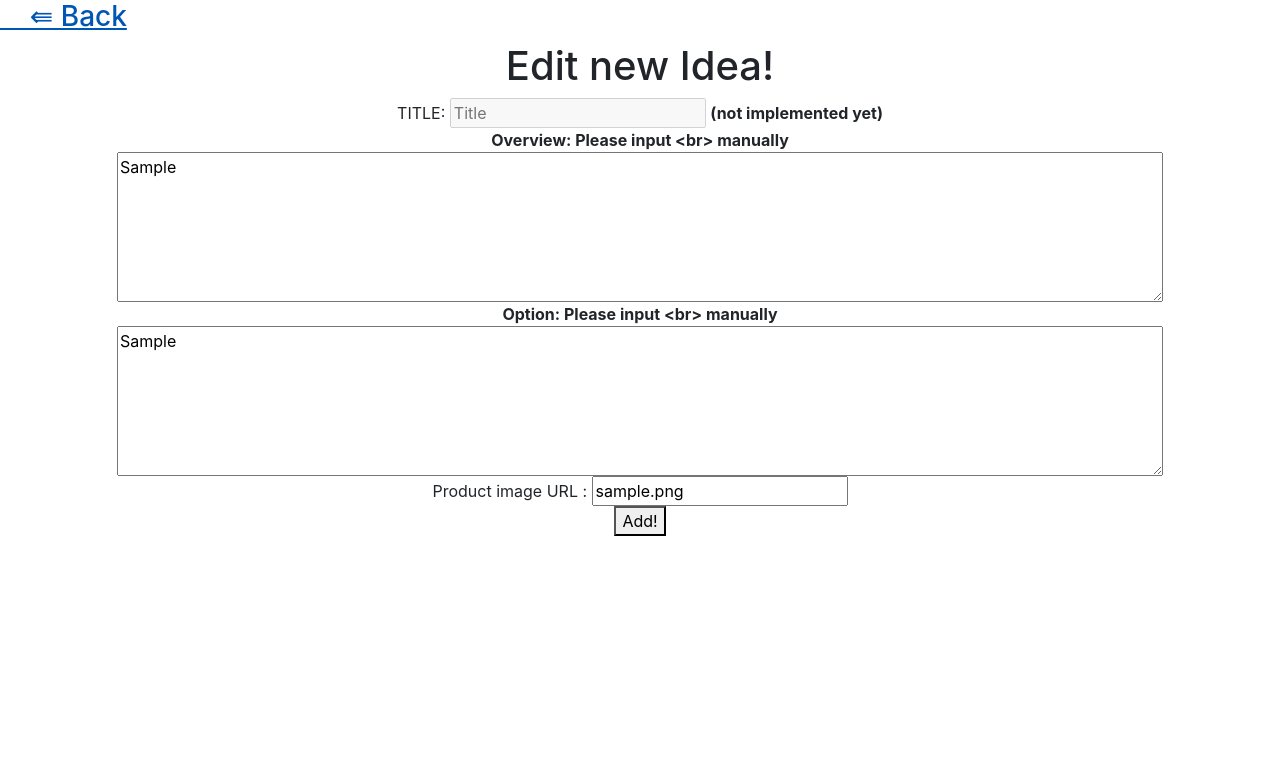
After one commit to heraldoyp/Lentera, a Node server app: page /ideas/edit/1 in a window 1280 px wide. The commit adds this page. Shown: the top 783 px of the page. Run offline with Node 20, Linux system fonts and the light colour scheme; tables that the repository leaves empty hold one stand-in row (values such as "Sample post"); some libraries are stand-ins or nearby versions.

Commit message:
MVC, sequelize, basic ejs done

```diff
--- a/routes/ideas.js
+++ b/routes/ideas.js
@@ -3,11 +3,42 @@ const router = express.Router();
 const models = require('../models');
 
 router.get('/', (req, res) => {
-  models.Ideas.findAll().then(result => res.render('ideas.ejs', datas=result))
+  models.Ideas.findAll({order : [['id', 'ASC']]}).then(result => res.render('ideas.ejs', datas=result))
 })
 
-router.get('/:id', (req, res) => {
+router.get('/view/:id', (req, res) => {
   models.Ideas.findById(req.params.id).then(data => res.render('ideasbyid.ejs', idea = data))
+})
+
+router.get('/edit/:id', (req, res) => {
+  models.Ideas.findById(req.params.id).then(data => res.render('editidea.ejs', idea = data))
+})
+
+router.post('/edit/:id', (req, res) => {
+  let newdata = {
+    overview : req.body.overview,
+    image : req.body.image,
+    option : req.body.option
+  }
+  models.Ideas.update(newdata, {where: {id: req.params.id}}).then(data => res.redirect('/ideas'))
+})
+
+router.get('/create', (req, res) => {
+  res.render('createideas.ejs')
+})
+
+router.post('/create', (req, res) => {
+  let newidea = {
+    overview : req.body.overview,
+    image : req.body.image,
+    option : req.body.option
+  }
+  models.Ideas.create(newidea).then(data => res.redirect('/ideas'))
+})
+
+
+router.get('/delete/:id', (req, res) => {
+  models.Ideas.destroy({where: {id: req.params.id}}).then(deleted => res.redirect('/ideas'))
 })
 
 
--- /dev/null
+++ b/views/editidea.ejs
@@ -0,0 +1,21 @@
+<html>
+    <head>
+      <title>Edit new Idea</title>
+      <link rel="stylesheet" href="https://maxcdn.bootstrapcdn.com/bootstrap/4.0.0/css/bootstrap.min.css" integrity="sha384-Gn5384xqQ1aoWXA+058RXPxPg6fy4IWvTNh0E263XmFcJlSAwiGgFAW/dAiS6JXm" crossorigin="anonymous">
+    </head>
+      <body>
+        <a href = "/ideas"><h3 align="left">&nbsp &nbsp ⇚ Back</h3></a>
+        <center>
+            <h1>Edit new Idea!</h1>
+            <form action="/ideas/edit/<%=idea.id%>" method="post">
+              TITLE: <input type="text" placeholder="Title" name="title" disabled> <b>(not implemented yet)</b><br>
+              <b>Overview: Please input &lt;br&gt; manually</b> <br>
+              <textarea rows="6" cols="100" name="overview" placeholder= "Input overview here" wrap="hard"><%=idea.overview%></textarea><br>
+              <b>Option: Please input &lt;br&gt; manually</b> <br>
+              <textarea rows="6" cols="100" name="option" placeholder= "Input option here" wrap="hard"><%=idea.option%></textarea><br>
+              Product image URL : <input type="text" placeholder="http://imgur.com/xxxxx" name="image" value="<%=idea.image%>"><br>
+              <button>Add!</button>
+            </form>
+        </center>
+      </body>
+    </html>
```
Also changed, not shown: sandbox.html (+6 -8 lines), views/createideas.ejs (added, +21 -0 lines), views/ideas.ejs (+8 -3 lines).
